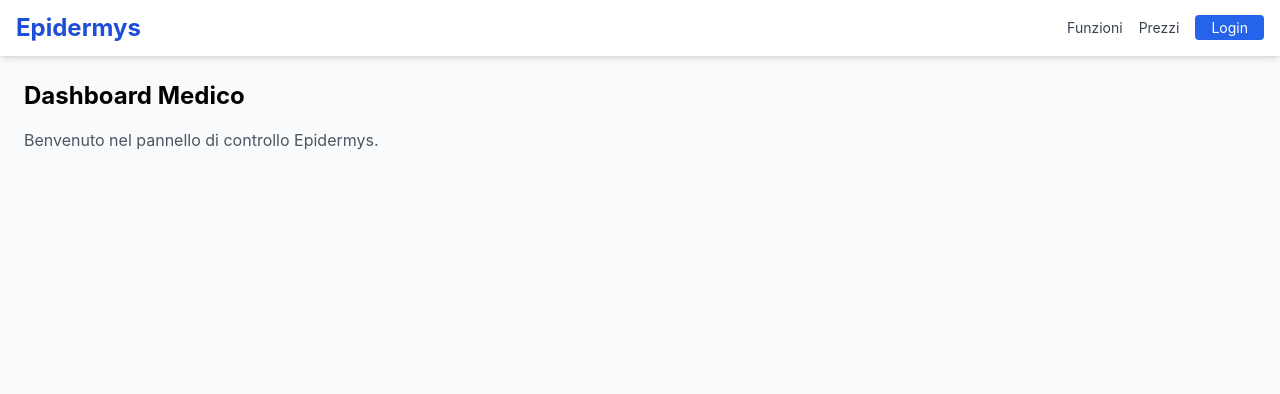
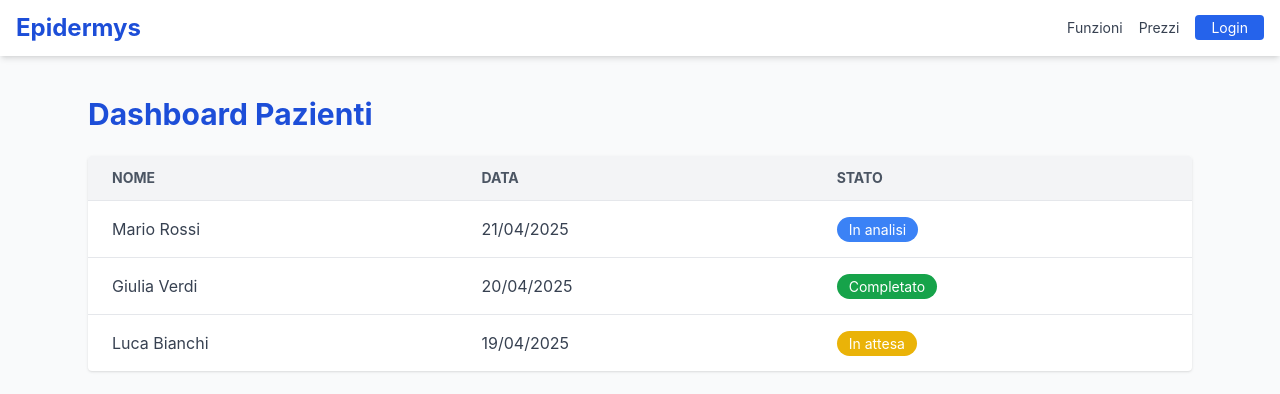
Before and after one commit to kimura79/epidermys-app, a Next.js app: page /app/dashboard in a window 1280 px wide. Shown: the top 394 px of the page. Built offline with nearby package versions, Linux system fonts and the light colour scheme.

Commit message:
Update dashboard.js

```diff
--- a/pages/app/dashboard.js
+++ b/pages/app/dashboard.js
@@ -1,8 +1,44 @@
 export default function Dashboard() {
+  const patients = [
+    { name: "Mario Rossi", date: "21/04/2025", status: "In analisi" },
+    { name: "Giulia Verdi", date: "20/04/2025", status: "Completato" },
+    { name: "Luca Bianchi", date: "19/04/2025", status: "In attesa" },
+  ];
+
   return (
-    <div className="min-h-screen p-6">
-      <h1 className="text-2xl font-bold mb-4">Dashboard Medico</h1>
-      <p className="text-gray-600">Benvenuto nel pannello di controllo Epidermys.</p>
+    <div className="max-w-6xl mx-auto px-6 py-10">
+      <h1 className="text-3xl font-bold text-blue-700 mb-6">Dashboard Pazienti</h1>
+
+      <div className="bg-white shadow rounded overflow-x-auto">
+        <table className="min-w-full table-auto">
+          <thead className="bg-gray-100 text-gray-600 uppercase text-sm">
+            <tr>
+              <th className="px-6 py-3 text-left">Nome</th>
+              <th className="px-6 py-3 text-left">Data</th>
+              <th className="px-6 py-3 text-left">Stato</th>
+            </tr>
+          </thead>
+          <tbody className="text-gray-700">
+            {patients.map((paziente, index) => (
+              <tr key={index} className="border-t">
+                <td className="px-6 py-4">{paziente.name}</td>
+                <td className="px-6 py-4">{paziente.date}</td>
+                <td className="px-6 py-4">
+                  <span className={`px-3 py-1 rounded-full text-white text-sm ${
+                    paziente.status === "Completato"
+                      ? "bg-green-600"
+                      : paziente.status === "In attesa"
+                      ? "bg-yellow-500"
+                      : "bg-blue-500"
+                  }`}>
+                    {paziente.status}
+                  </span>
+                </td>
+              </tr>
+            ))}
+          </tbody>
+        </table>
+      </div>
     </div>
   );
 }
```
